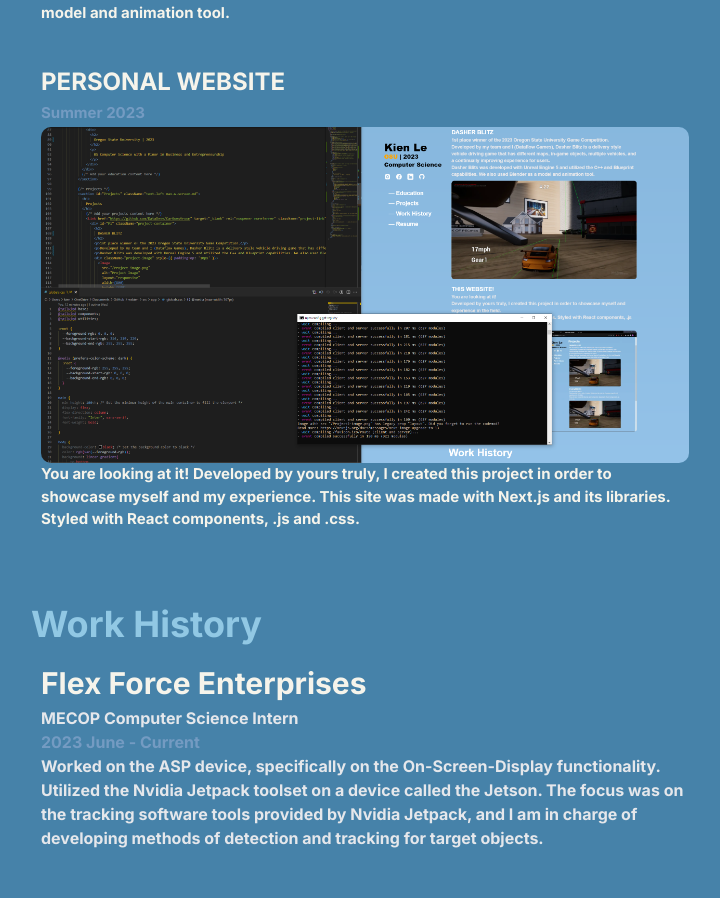
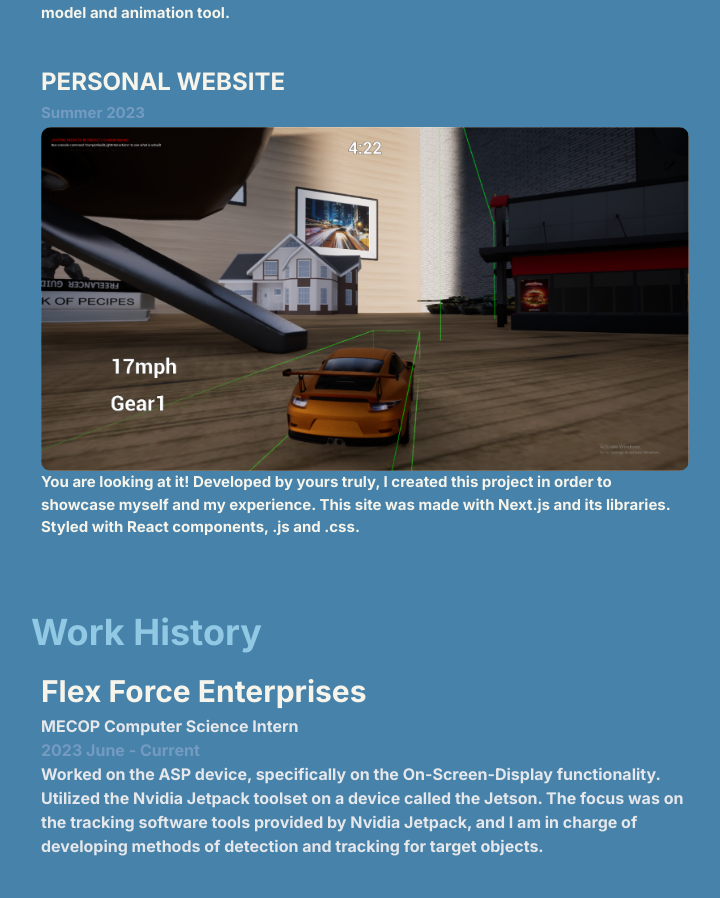
Before and after one commit to kleDevv/wskien, a Next.js app: page / in a window 1280 px wide. Shown: the part 1105-2003 px from the top of the page, without its empty margins (341-1061 px from the left). Built offline with nearby package versions, Linux system fonts and the light colour scheme.

Commit message:
0.1
Issue with images not loading

```diff
--- a/src/app/page.js
+++ b/src/app/page.js
@@ -124,7 +124,7 @@ export default function Home() {
                   </div>
                   <div className="project-image" style={{ paddingTop: '2px' }}>
                   <Image
-                      src={project.imageSrc}
+                    src={`${process.env.PUBLIC_URL}/Project-image.png`}
                     alt="Project Image"
                     layout="responsive"
                     width={800}
```
Lines whose indentation alone changed are shown as unchanged.
